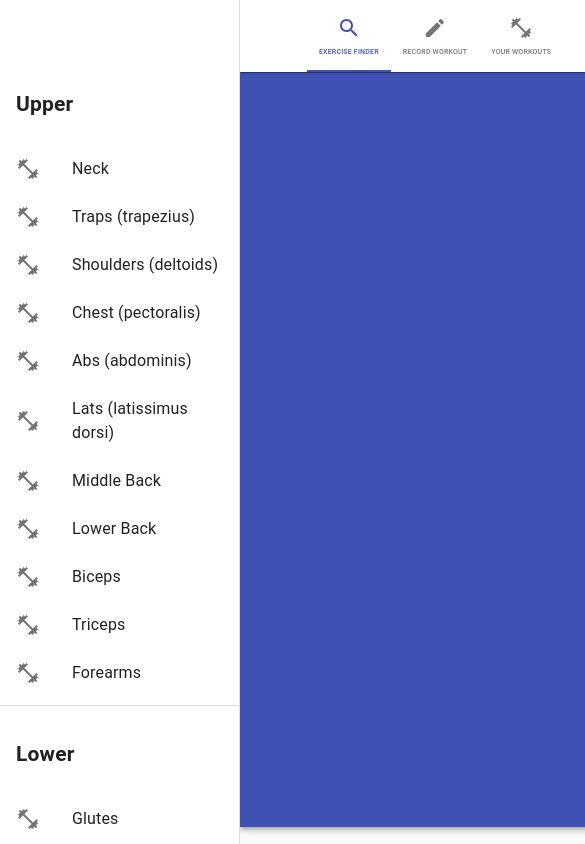
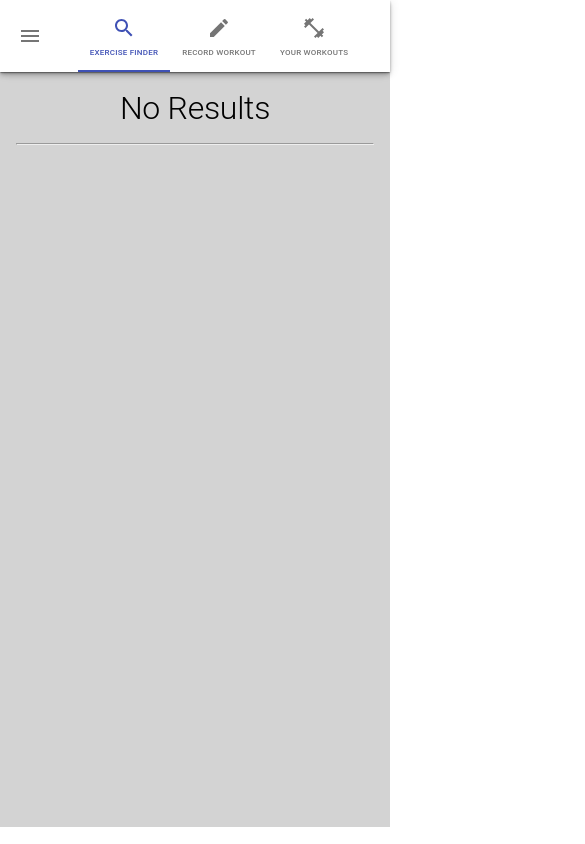
Before and after one commit to jandony/react-workout, a React (Create React App) app: page /results in a window 390 px wide. Shown: the top 844 px of the page, 585 px wide, since content can reach past the window. Built offline with nearby package versions, Linux system fonts and the light colour scheme.

Commit message:
Had a little too much fun with styling :) Responsive pages, navbar, and drawer.

```diff
--- a/src/App.js
+++ b/src/App.js
@@ -14,6 +14,7 @@ import RecordWO from "./Views/RecordWO.jsx";
 import YourWorkouts from "./Views/YourWorkouts.jsx";
 
 import SideBar from "./Components/SideBar/SideBar.jsx";
+import SideBarTemporary from "./Components/SideBar/SideBarTemporary.jsx";
 import Results from "./Components/Results/Results.jsx";
 
 import history from "./History";
@@ -28,9 +29,6 @@ import "./App.css";
 const useStyles = makeStyles((theme) => ({
   appBar: {
     position: "fixed",
-    [theme.breakpoints.down("sm")]: {
-      position: "inherit",
-    },
   },
 }));
 
@@ -68,17 +66,44 @@ const App = () => {
     console.log("Index: " + exerciseIndex);
   };
 
+  const toggleDrawer = (anchor, open) => (event) => {
+    if (
+      event.type === "keydown" &&
+      (event.key === "Tab" || event.key === "Shift")
+    ) {
+      return;
+    }
+
+    setDrawer({ ...drawer, [anchor]: open });
+  };
+
+  const [drawer, setDrawer] = React.useState({
+    top: false,
+    left: false,
+    bottom: false,
+    right: false,
+  });
+
   return (
     <div
       className="App"
       style={{ backgroundColor: "lightgrey", minHeight: "98vh" }}
     >
       <Router history={history}>
-        <SideBar findResults={findResults} workouts={workouts} />
+        {/* <SideBar findResults={findResults} workouts={workouts} /> */}
+        <SideBarTemporary
+          findResults={findResults}
+          workouts={workouts}
+          drawer={drawer}
+          toggleDrawer={toggleDrawer}
+        />
 
         <ThemeProvider theme={theme}>
           <AppBar className={classes.appBar}>
-            <NavBar totalExercises={totalExercises} />
+            <NavBar
+              totalExercises={totalExercises}
+              toggleDrawer={toggleDrawer}
+            />
           </AppBar>
           <Switch>
             <Route
--- a/src/Components/NavBar/NavBar.jsx
+++ b/src/Components/NavBar/NavBar.jsx
@@ -10,6 +10,9 @@ import Badge from "@material-ui/core/Badge";
 import SearchIcon from "@material-ui/icons/Search";
 import CreateIcon from "@material-ui/icons/Create";
 import FitnessCenter from "@material-ui/icons/FitnessCenter";
+
+import IconButton from "@material-ui/core/IconButton";
+import MenuIcon from "@material-ui/icons/Menu";
 
 const useStyles = makeStyles((theme) => ({
   root: {
@@ -24,9 +27,23 @@ const useStyles = makeStyles((theme) => ({
       fontSize: "0.5em",
     },
   },
+  drawerButton: {
+    marginLeft: "0.25em",
+    marginTop: "0.5em",
+    position: "absolute",
+    zIndex: 100,
+  },
+  paper: {
+    borderRadius: 0,
+  },
+  tabsContainer: {
+    [theme.breakpoints.down("xs")]: {
+      paddingLeft: "3em",
+    },
+  },
 }));
 
-export default function CenteredTabs({ totalExercises }) {
+export default function CenteredTabs({ totalExercises, toggleDrawer }) {
   const classes = useStyles();
   const [value, setValue] = React.useState(0);
 
@@ -37,12 +54,21 @@ export default function CenteredTabs({ totalExercises }) {
   };
 
   return (
-    <Paper style={{ borderRadius: 0 }}>
+    <Paper className={classes.paper}>
+      <IconButton
+        edge="start"
+        aria-label="drawer"
+        className={classes.drawerButton}
+        onClick={toggleDrawer("left", true)}
+      >
+        <MenuIcon />
+      </IconButton>
       <Tabs
         value={value}
         onChange={handleChange}
         indicatorColor="primary"
         textColor="primary"
+        className={classes.tabsContainer}
         centered
       >
         <Tab
--- a/src/Components/Results/Results.jsx
+++ b/src/Components/Results/Results.jsx
@@ -3,6 +3,18 @@ import { makeStyles } from "@material-ui/core/styles";
 
 import Grid from "@material-ui/core/Grid";
 import Typography from "@material-ui/core/Typography";
+
+import List from "@material-ui/core/List";
+import ListItem from "@material-ui/core/ListItem";
+import ListItemIcon from "@material-ui/core/ListItemIcon";
+import ListItemText from "@material-ui/core/ListItemText";
+import ListItemSecondaryAction from "@material-ui/core/ListItemSecondaryAction";
+
+import ListItemAvatar from "@material-ui/core/ListItemAvatar";
+import Avatar from "@material-ui/core/Avatar";
+import FolderIcon from "@material-ui/icons/Folder";
+import IconButton from "@material-ui/core/IconButton";
+import AddCircleIcon from "@material-ui/icons/AddCircle";
 
 // main component
 import { Workout } from "../Workout/Workout.jsx";
@@ -13,6 +25,39 @@ const useStyles = makeStyles((theme) => ({
   orContainer: {
     [theme.breakpoints.down("sm")]: {
       display: "none",
+    },
+  },
+  exerciseContainer: {
+    marginTop: "1rem",
+    paddingTop: "6rem",
+    [theme.breakpoints.down("sm")]: {
+      paddingTop: 0,
+    },
+  },
+  bodyTitle: {
+    padding: "0.5em",
+    position: "sticky",
+    top: 72,
+    paddingTop: 25,
+    [theme.breakpoints.down("sm")]: {
+      top: 0,
+      paddingTop: 25,
+    },
+    fontSize: "2rem",
+    backgroundColor: "lightgrey",
+    zIndex: 1000,
+  },
+  paper: {
+    backgroundColor: theme.palette.background.paper,
+  },
+  resultsContainer: {
+    marginTop: "1rem",
+    marginLeft: "12em",
+    marginRight: "12em",
+    [theme.breakpoints.down("md")]: {
+      marginLeft: 0,
+      marginRight: 0,
+      marginTop: "3rem",
     },
   },
 }));
@@ -26,24 +71,44 @@ export default function Results({
 }) {
   const classes = useStyles();
 
+  const selectCard = (name, image) => {
+    const newArray = selectedExercises;
+    newArray.push({ name: name, image: image });
+    setSelectedExercises(newArray);
+    setTotal((count) => count + 1);
+  };
+
   return (
-    <Grid container style={{ marginTop: "1rem", alignContent: "flex-start" }}>
-      <Grid item sm={11}>
+    <Grid
+      container
+      alignContent="flex-start"
+      justify="center"
+      className={classes.resultsContainer}
+    >
+      <Grid item xs={12} className={classes.exerciseContainer}>
         <Typography
           variant="h2"
-          style={{ padding: "0.5em", marginTop: "4rem" }}
+          component="h2"
+          className={classes.bodyTitle}
+          boxShadow={3}
         >
+          {results && (
+            <React.Fragment>
+              <img
+                src={results.image}
+                alt="body part"
+                height="100"
+                width="100"
+              />
+              <br />
+            </React.Fragment>
+          )}
           {results ? results.name : "No Results"}
+          <hr />
         </Typography>
       </Grid>
-      <Grid item sm={5}>
-        <Typography
-          variant="h2"
-          style={{ padding: "0.5em", marginTop: "2rem" }}
-        >
-          Results (selected: {totalExercises})
-        </Typography>
-        {results &&
+      <Grid item xs={12} lg={6}>
+        {/* {results &&
           results.exercises.map((workout, index) => {
             return (
               <Workout
@@ -57,24 +122,46 @@ export default function Results({
                 setSelectedExercises={setSelectedExercises}
               />
             );
-          })}
-        <Grid container direction="row"></Grid>
-      </Grid>
-      <Grid item sm={5}>
-        <Typography
-          variant="h2"
-          style={{ padding: "0.5em", marginTop: "2rem" }}
-        >
-          Your Workout (total: {totalExercises}):
-        </Typography>
-        <Grid container direction="column">
-          <Grid item style={{ marginLeft: "3rem" }}>
-            {selectedExercises &&
-              selectedExercises.map((item) => {
-                return <li>{item.name}</li>;
-              })}
-          </Grid>
-        </Grid>
+          })} */}
+
+        <List>
+          {results &&
+            results.exercises.map((workout, index) => {
+              return (
+                <React.Fragment>
+                  <ListItem
+                    id={workout.name}
+                    key={index}
+                    className={classes.paper}
+                    divider
+                    onClick={() => selectCard(workout.name, workout.image)}
+                    button
+                  >
+                    <ListItemAvatar>
+                      {/* <Avatar> */}
+                      <img
+                        src={workout.image}
+                        alt={workout.name}
+                        height="35"
+                        width="35"
+                      />
+                      {/* </Avatar> */}
+                    </ListItemAvatar>
+                    <ListItemText primary={workout.name} />
+                    <ListItemSecondaryAction>
+                      <IconButton
+                        edge="end"
+                        aria-label="add"
+                        onClick={() => selectCard(workout.name, workout.image)}
+                      >
+                        <AddCircleIcon />
+                      </IconButton>
+                    </ListItemSecondaryAction>
+                  </ListItem>
+                </React.Fragment>
+              );
+            })}
+        </List>
       </Grid>
     </Grid>
   );
--- /dev/null
+++ b/src/Components/SideBar/SideBarTemporary.jsx
@@ -0,0 +1,127 @@
+import React from "react";
+import clsx from "clsx";
+import { Link } from "react-router-dom";
+import { makeStyles } from "@material-ui/core/styles";
+import Drawer from "@material-ui/core/Drawer";
+import Button from "@material-ui/core/Button";
+import List from "@material-ui/core/List";
+import Divider from "@material-ui/core/Divider";
+import ListItem from "@material-ui/core/ListItem";
+import ListItemIcon from "@material-ui/core/ListItemIcon";
+import ListItemText from "@material-ui/core/ListItemText";
+import FitnessCenter from "@material-ui/icons/FitnessCenter";
+import CssBaseline from "@material-ui/core/CssBaseline";
+import Toolbar from "@material-ui/core/Toolbar";
+
+const drawerWidth = 240;
+
+const useStyles = makeStyles({
+  list: {
+    width: 250,
+  },
+  fullList: {
+    width: "auto",
+  },
+});
+
+export default function SideBarTemporary({
+  drawer,
+  toggleDrawer,
+  findResults,
+  workouts,
+}) {
+  const classes = useStyles();
+
+  const list = (anchor) => (
+    <div
+      className={clsx(classes.list, {
+        [classes.fullList]: anchor === "top" || anchor === "bottom",
+      })}
+      role="presentation"
+      onClick={toggleDrawer(anchor, false)}
+      onKeyDown={toggleDrawer(anchor, false)}
+    >
+      <CssBaseline />
+      <Drawer
+        className={classes.drawer}
+        variant="permanent"
+        classes={{
+          paper: classes.drawerPaper,
+        }}
+      >
+        <Toolbar />
+        <div className={classes.drawerContainer}>
+          <h2 className="SideBar--Heading">Upper</h2>
+          <List>
+            {workouts.map((workout, index) => {
+              if (workout.body === "Upper") {
+                return (
+                  <ListItem
+                    button
+                    key={index}
+                    component={Link}
+                    to={"/results"}
+                    onClick={() => findResults(workout)}
+                  >
+                    <ListItemIcon>
+                      <img
+                        src={workout.image}
+                        alt="body part"
+                        height="35"
+                        width="35"
+                      />
+                    </ListItemIcon>
+                    <ListItemText primary={workout.name} />
+                  </ListItem>
+                );
+              }
+            })}
+          </List>
+          <Divider />
+          <h2 className="SideBar--Heading">Lower</h2>
+          <List>
+            {workouts.map((workout, index) => {
+              if (workout.body === "Lower") {
+                return (
+                  <ListItem
+                    button
+                    key={index}
+                    component={Link}
+                    to={"/results"}
+                    onClick={() => findResults(workout)}
+                  >
+                    <ListItemIcon>
+                      <img
+                        src={workout.image}
+                        alt="body part"
+                        height="35"
+                        width="35"
+                      />
+                    </ListItemIcon>
+                    <ListItemText primary={workout.name} />
+                  </ListItem>
+                );
+              }
+            })}
+          </List>
+        </div>
+      </Drawer>
+    </div>
+  );
+
+  return (
+    <div style={{ position: "absolute" }}>
+      {["left", "right", "top", "bottom"].map((anchor) => (
+        <React.Fragment key={anchor}>
+          <Drawer
+            anchor={anchor}
+            open={drawer[anchor]}
+            onClose={toggleDrawer(anchor, false)}
+          >
+            {list(anchor)}
+          </Drawer>
+        </React.Fragment>
+      ))}
+    </div>
+  );
+}
--- a/src/Components/Workout/Workout.jsx
+++ b/src/Components/Workout/Workout.jsx
@@ -56,7 +56,7 @@ export const Workout = ({
 
   return (
     <Grid item xs={12} id={name}>
-      <Card className={classes.workoutCard}>
+      <Card className={classes.workoutCard} disable>
         <CardActionArea onClick={selectCard}>
           <Grid container direction="row">
             <Grid item sm={3}>
--- a/src/Views/ExerciseFinder.jsx
+++ b/src/Views/ExerciseFinder.jsx
@@ -24,9 +24,9 @@ const useStyles = makeStyles((theme) => ({
   exerciseContainer: {
     marginTop: "1rem",
     paddingTop: "6rem",
-    paddingBottom: "10rem",
+    paddingBottom: "16rem",
     [theme.breakpoints.down("sm")]: {
-      paddingTop: 0,
+      paddingTop: "6rem",
     },
   },
   bodyTitle: {
@@ -35,10 +35,10 @@ const useStyles = makeStyles((theme) => ({
     top: 72,
     paddingTop: 25,
     [theme.breakpoints.down("sm")]: {
-      top: 0,
+      top: "2.75em",
       paddingTop: 25,
     },
-    fontSize: "1rem",
+    fontSize: "1.5rem",
     backgroundColor: "lightgrey",
     zIndex: 1000,
   },
--- a/src/Views/YourWorkouts.jsx
+++ b/src/Views/YourWorkouts.jsx
@@ -48,6 +48,9 @@ const useStyles = makeStyles((theme) => ({
   paper: {
     backgroundColor: theme.palette.background.paper,
   },
+  title: {
+    fontSize: "1.5rem",
+  },
 }));
 
 export default function YourWorkouts({ removeEx, selectedExercises }) {
@@ -64,20 +67,23 @@ export default function YourWorkouts({ removeEx, selectedExercises }) {
     <Grid
       container
       direction="column"
-      alignItems="flex-start"
+      alignItems="center"
       justify="flex-start"
       style={{
         minHeight: "75vh",
-        paddingLeft: "6rem",
         paddingBottom: "3rem",
         width: "100%",
       }}
     >
       <Grid item lg={5} style={{ marginTop: "6rem", width: "100%" }}>
-        <Typography variant="h2">Your Workouts</Typography>
+        <Typography variant="h2" align="center" className={classes.title}>
+          Your Workouts
+        </Typography>
         <List>
           {selectedExercises == "" ? (
-            <p>Add Exercises to View Your Workout!</p>
+            <p style={{ textAlign: "center" }}>
+              Add Exercises to View Your Workout!
+            </p>
           ) : (
             selectedExercises.map((workout) => {
               return (
```
